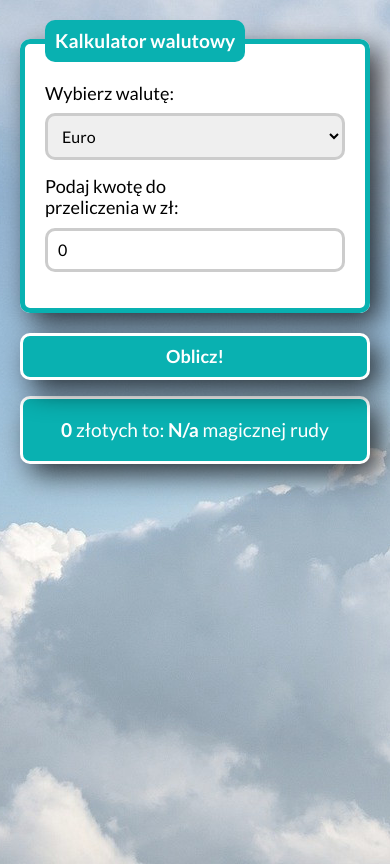
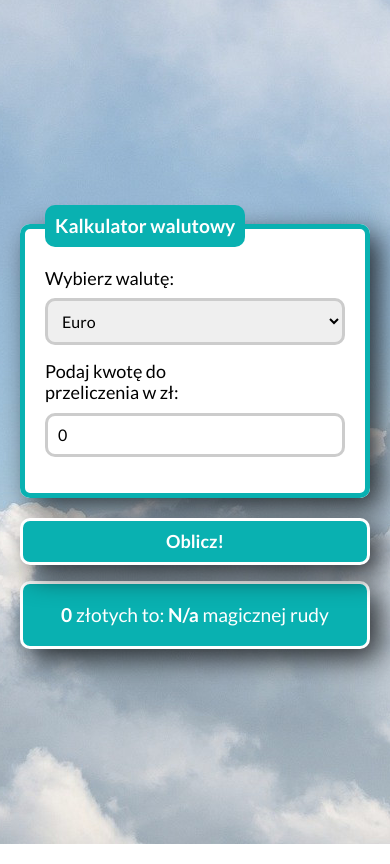
Before and after one commit to Kacper218/currency-calculator-react, a React (Create React App) app: page / in a window 390 px wide. Built offline with nearby package versions, Linux system fonts and the light colour scheme.

Commit message:
changed className body to #root and added flex

```diff
--- a/src/Container/style.css
+++ b/src/Container/style.css
@@ -1,5 +1,5 @@
 .container {
-    max-width: 700px;
+    flex-basis: 700px;
     margin: 0 auto;
     padding: 0 20px;
 }
--- a/src/index.css
+++ b/src/index.css
@@ -8,7 +8,9 @@ html {
     box-sizing: inherit;
 }
 
-body {
+#root {
+    display: flex;
+    align-items: center;
     min-height: 100vh;
     font-family: 'Lato', sans-serif;
     background-image: url("images/background.jpg");
@@ -16,7 +18,7 @@ body {
 }
 
 @media (max-width: 767px) {
-    body {
+    #root {
         background-position: bottom;
     }
 }
```
